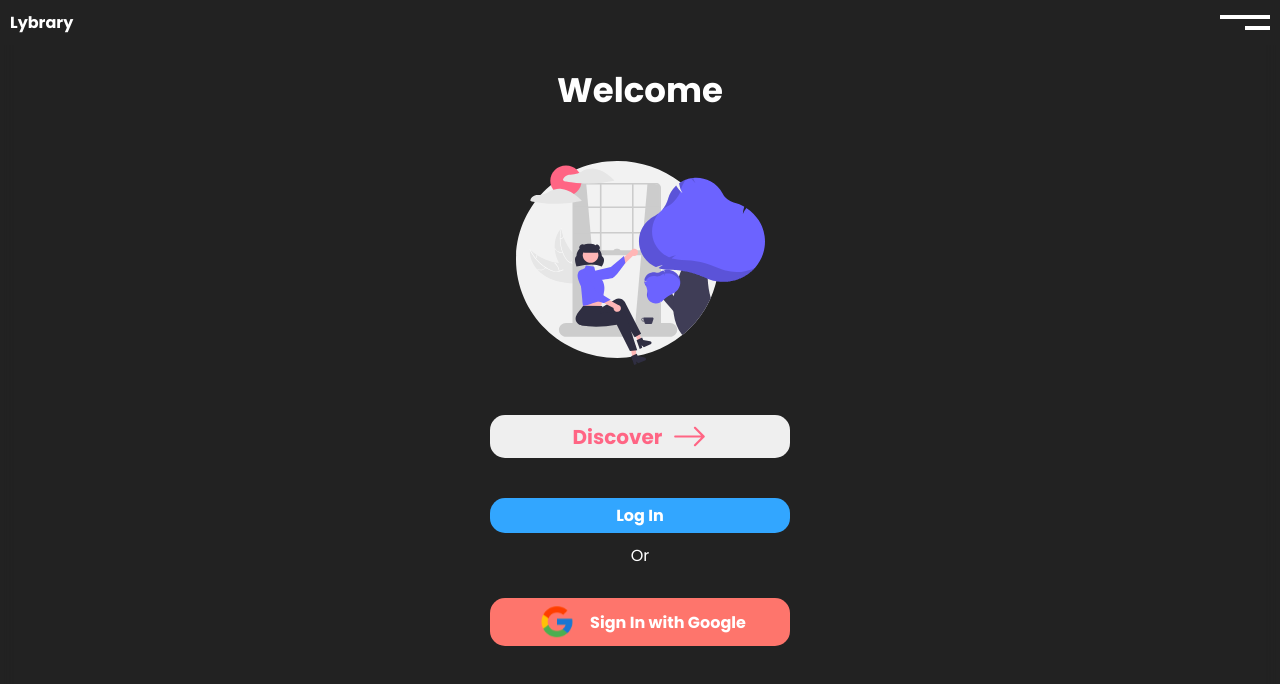
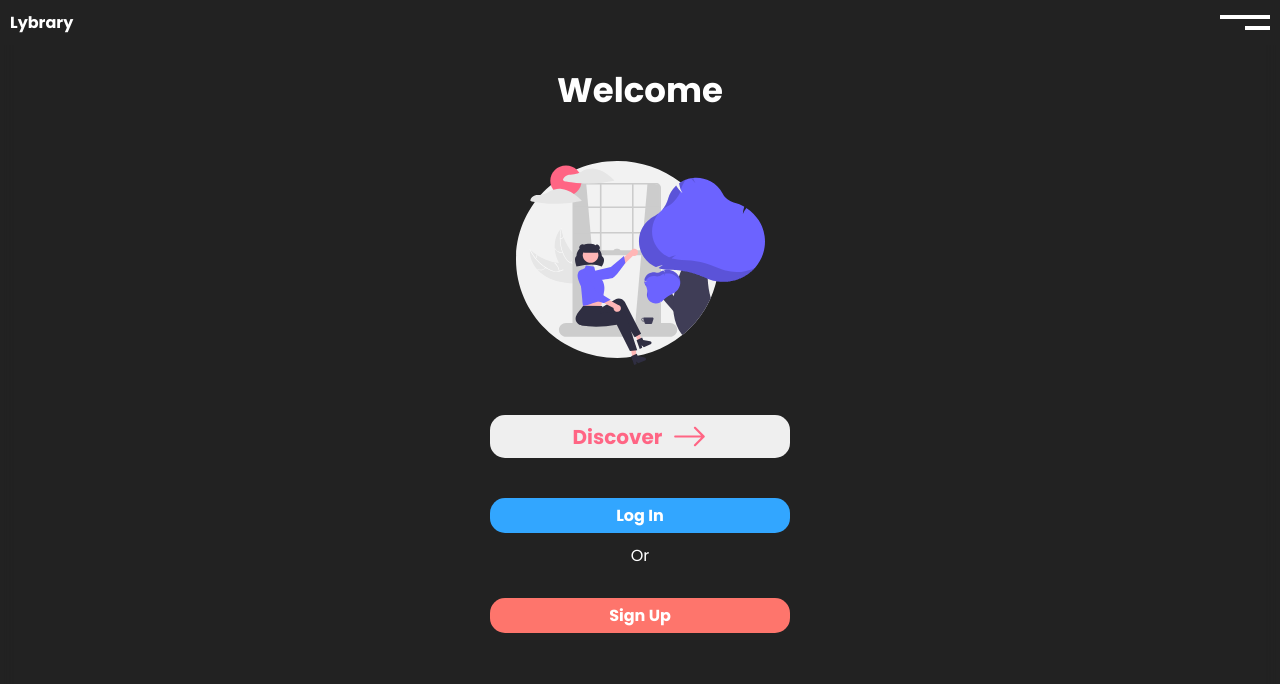
Before and after one commit to apelete21/Library_Website, a React (Create React App) app in the folder client/: page / in a window 1280 px wide. Shown: the top 684 px of the page. Built offline with nearby package versions, Linux system fonts and the light colour scheme.

Commit message:
Update_server_and_auth_section

```diff
--- a/client/src/components/Pages/Home/Home.jsx
+++ b/client/src/components/Pages/Home/Home.jsx
@@ -2,7 +2,6 @@ import React from "react";
 import styled from "styled-components";
 import welImg from "../../../img/welcome.svg";
 import ArrowRight from "../../../img/ArrowRight.svg";
-import Google from "../../../img/Google.svg";
 import { Link } from "react-router-dom";
 
 const Container = styled.div`
@@ -60,10 +59,9 @@ const Home = () => {
                 <Button className="login">Log In</Button>
             </Link>
             <p className="orText">Or</p>
-      <Button className="loginGoogle">
-        <img src={Google} className="googleImg" alt="" />
-        <span>Sign In with Google</span>
-      </Button>
+            <Link to="/signup">
+                <Button className="login loginGoogle">Sign Up</Button>
+            </Link>
         </Container>
     );
 };
```
Lines whose indentation alone changed are shown as unchanged.
